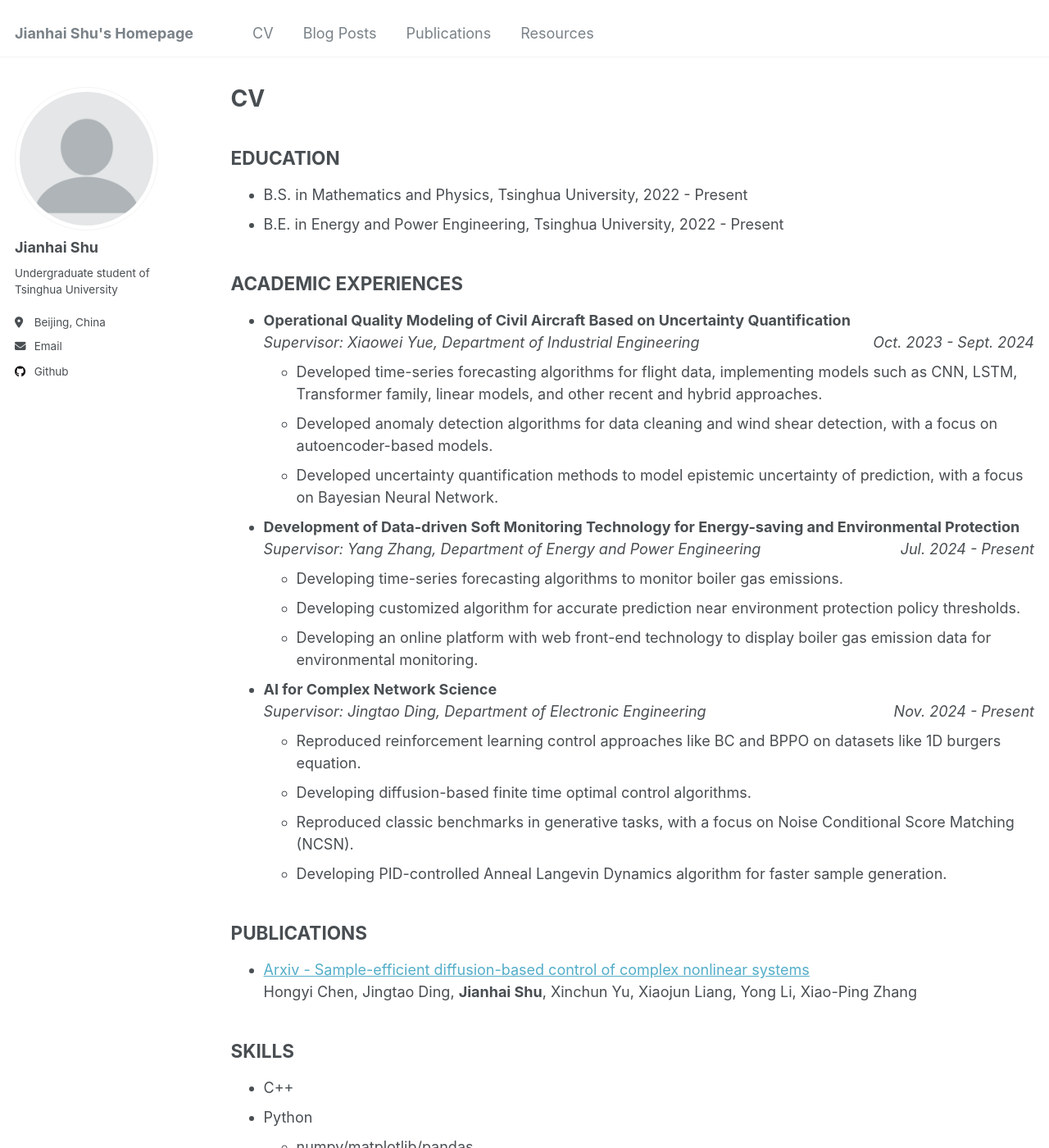
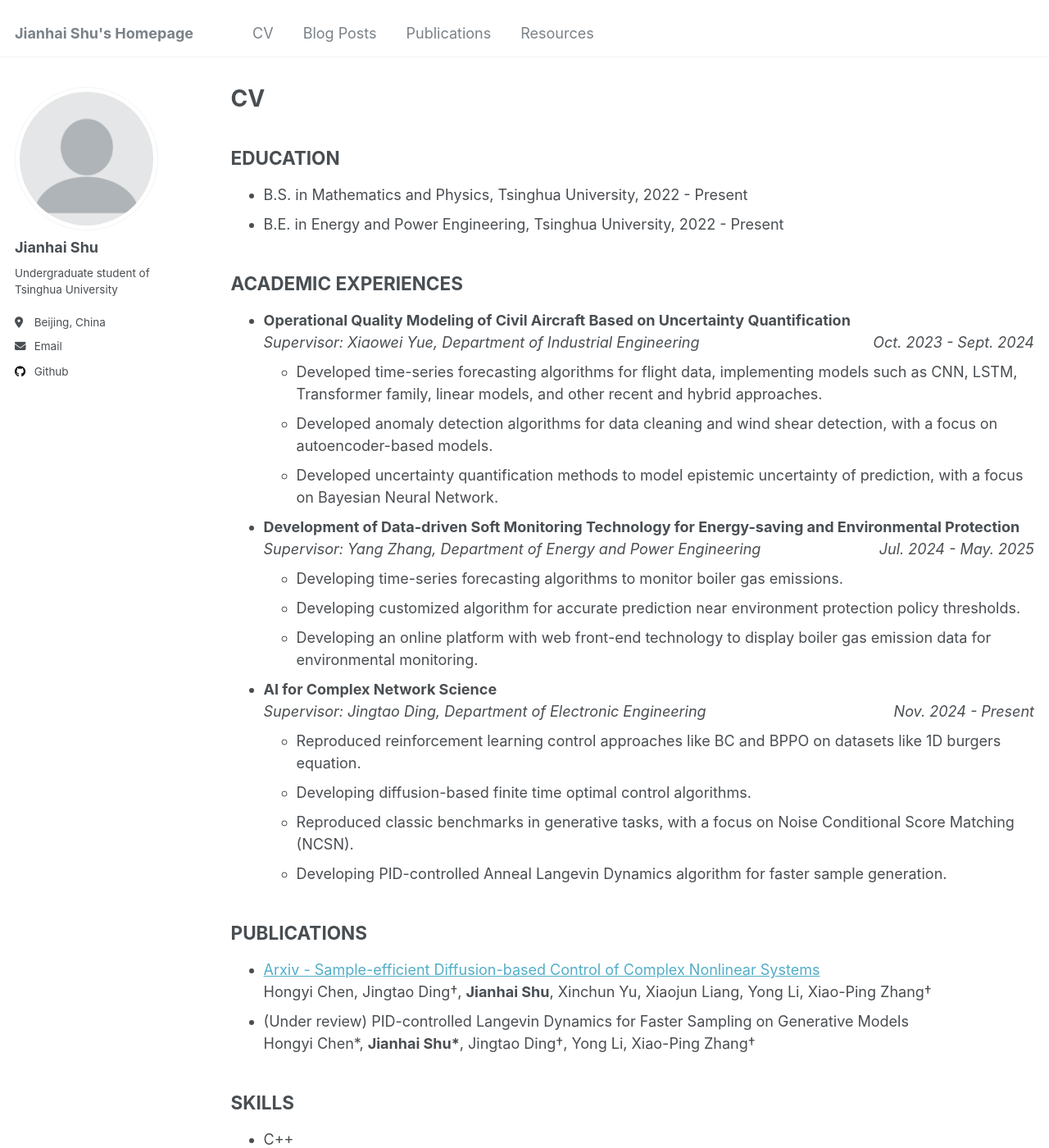
Before and after one commit to Celestopia/celestopia.github.io, a Jekyll site: the page built from _pages/cv.md, in a window 1280 px wide and 1400 px high. Shown: the whole window at 82% size. Built offline with Jekyll 4.4.1, drawn with Linux system fonts in a browser that asks for light colours.

```diff
--- a/_pages/cv.md
+++ b/_pages/cv.md
@@ -69,7 +69,7 @@ function toggleTooltip(element) {
     </li>
     <li>
         <strong>Development of Data-driven Soft Monitoring Technology for Energy-saving and Environmental Protection</strong>
-        <div style="font-style: italic;">Supervisor: Yang Zhang, Department of Energy and Power Engineering<span style="float: right;">Jul. 2024 - Present</span></div>
+        <div style="font-style: italic;">Supervisor: Yang Zhang, Department of Energy and Power Engineering<span style="float: right;">Jul. 2024 - May. 2025</span></div>
         <ul>
             <li>Developing time-series forecasting algorithms to monitor boiler gas emissions.</li>
             <li>Developing customized algorithm for accurate prediction near environment protection policy thresholds.</li>
@@ -92,9 +92,8 @@ function toggleTooltip(element) {
 <h2>PUBLICATIONS</h2>
 
 <ul>
-<li><a href="https://arxiv.org/abs/2502.17893" title="Arxiv preprint">Arxiv - Sample-efficient diffusion-based control of complex nonlinear systems</a><br/>
-Hongyi Chen, Jingtao Ding, <strong>Jianhai Shu</strong>, Xinchun Yu, Xiaojun Liang, Yong Li, Xiao-Ping Zhang
-</li>
+    <li><a href="https://arxiv.org/abs/2502.17893" title="Arxiv preprint">Arxiv - Sample-efficient Diffusion-based Control of Complex Nonlinear Systems</a><br/>Hongyi Chen, Jingtao Ding†, <strong>Jianhai Shu</strong>, Xinchun Yu, Xiaojun Liang, Yong Li, Xiao-Ping Zhang†</li>
+    <li>(Under review) PID-controlled Langevin Dynamics for Faster Sampling on Generative Models<br/>Hongyi Chen*, <strong>Jianhai Shu*</strong>, Jingtao Ding†, Yong Li, Xiao-Ping Zhang†</li>
 </ul>
 
 
```
Also changed, not shown: _pages/resources.md (+1 -0 lines), 1 other file.
